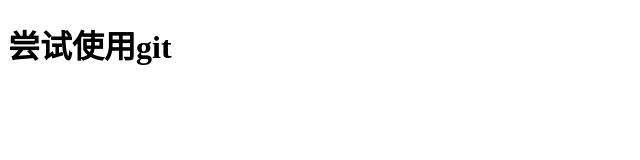
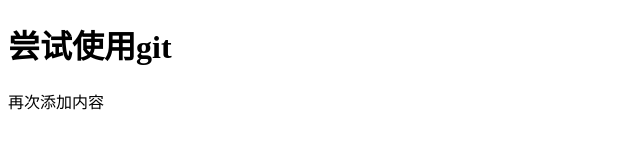
Before and after one commit to 2826892928/testhtml, a plain HTML site: page index.html in a window 1280 px wide. Shown: the whole page, without its empty margins (0-640 px from the left). Drawn offline with Linux system fonts and the light colour scheme.

Commit message:
再次修改内容

```diff
--- a/index.html
+++ b/index.html
@@ -10,5 +10,6 @@
   </head>
   <body>
     <h1>尝试使用git</h1>
+    <p>再次添加内容</p>
   </body>
 </html>
```
